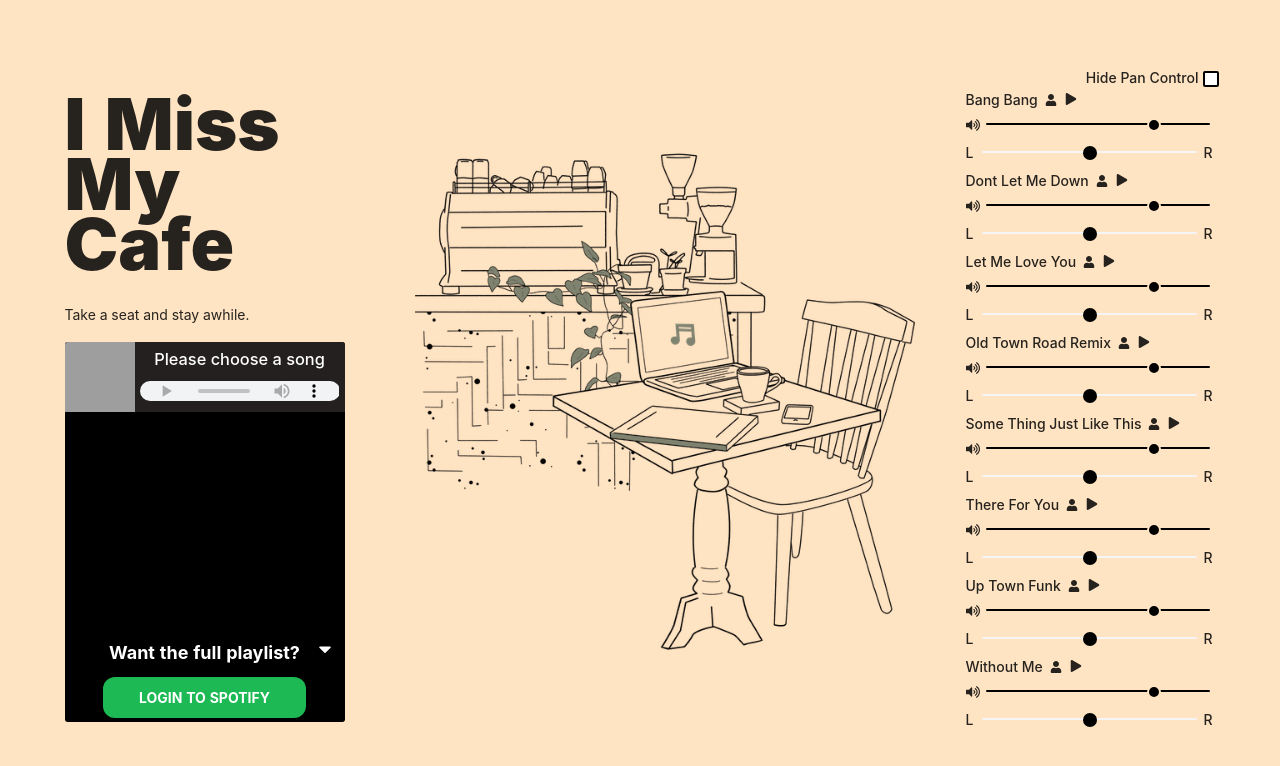
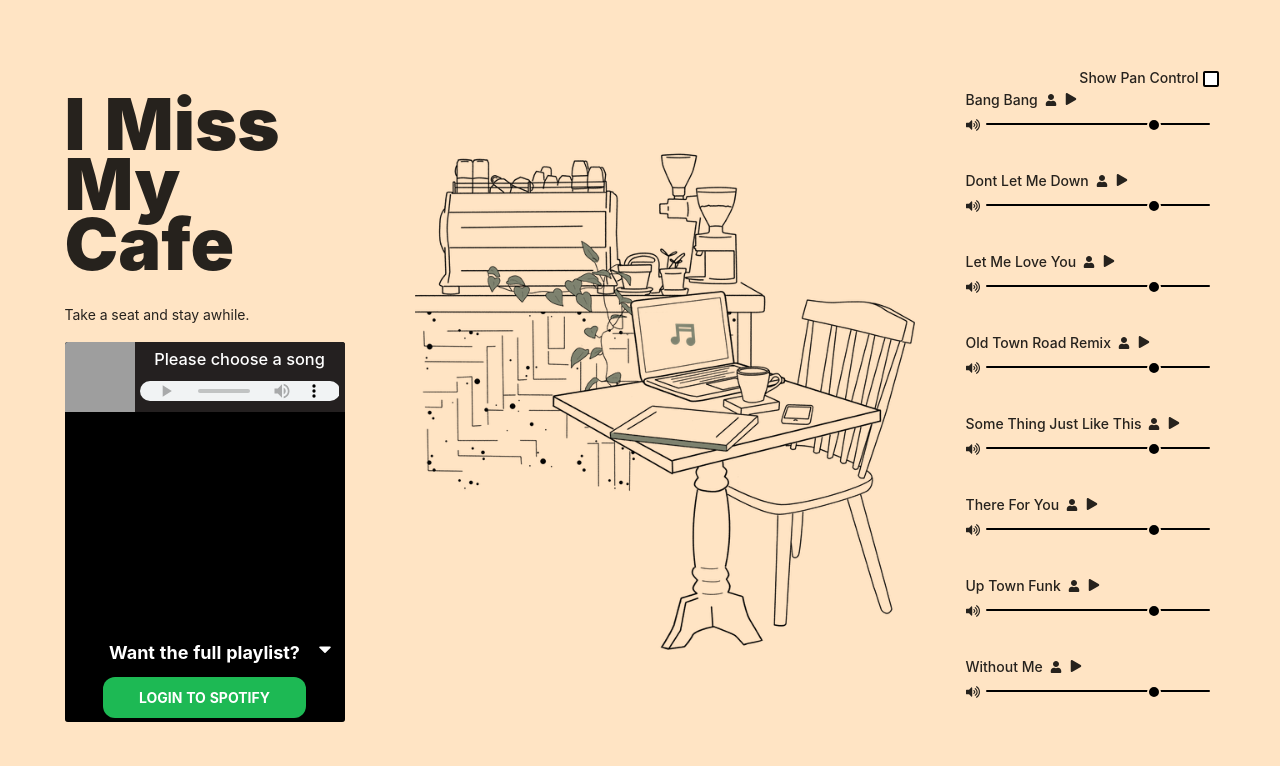
Before and after one commit to anhc0nbe12/React-redux-project, a React (Create React App) app in the folder music-app/: page / in a window 1280 px wide. Shown: the top 766 px of the page. Built offline with nearby package versions, Linux system fonts and the light colour scheme; grey boxes are pictures that could not be loaded.

Commit message:
fix disable pan controls

```diff
--- a/music-app/src/components/SongList.jsx
+++ b/music-app/src/components/SongList.jsx
@@ -45,11 +45,11 @@ function SongList() {
       url: song_8,
     },
   ]
-  const [hidePanner, setHidePanner] = useState(true)
+  const [hidePanner, setHidePanner] = useState(false)
   const [resume, setResume] = useState(false)
 
   const panner = (e) =>{
-    e.target.checked ? setHidePanner(false):setHidePanner(true)
+    e.target.checked ? setHidePanner(true):setHidePanner(false)
   }
   const resumeAll = (e) =>{
     e.target.checked ? setResume(true) : setResume(false)
@@ -69,7 +69,7 @@ function SongList() {
         </div>
       )}
         <div className="show-pan-control">
-          <label htmlFor="showpan">Hide Pan Control</label>
+          <label htmlFor="showpan">Show Pan Control</label>
           <input
             type="checkbox"
             name="showpan"
--- a/music-app/src/components/SongListItem.jsx
+++ b/music-app/src/components/SongListItem.jsx
@@ -9,7 +9,7 @@ function SongListItem({ song, hidePanner, resume ,index}) {
   const [audio,setAudio] = useState()
   const [createContext, setCreateContext] = useState(false)
   const [panner, setPanner] = useState()
-  const [disablePan, setDisablePan] = useState(true)
+  const [pannerVol,setPannerVol] = useState(0)
   const dispatch = useDispatch()
   const {mutipleSong} = useSelector((state) => state.playlist)
   const { name, url } = song
@@ -22,10 +22,8 @@ function SongListItem({ song, hidePanner, resume ,index}) {
       audio1.src = url
       setAudio(audio1)
     }
-    if(panner){
-      setDisablePan(false)
-    }
-  },[panner])
+    //eslint-disable-next-line
+  },[])
   // mỗi lần resume thì phải dừng các bài nhạc
   useEffect(()=>{
     if(resume){
@@ -37,6 +35,7 @@ function SongListItem({ song, hidePanner, resume ,index}) {
           }
        });
     }
+    //eslint-disable-next-line
    },[resume])
    // mỗi lần play/pause
    useEffect(() => {
@@ -50,8 +49,8 @@ function SongListItem({ song, hidePanner, resume ,index}) {
            dispatch(removeSong({index, resume}))
         }
       }
-      setDisablePan(!disablePan)
      }
+     //eslint-disable-next-line
    }, [play])
 
   const onChangeVolume = (e) => {
@@ -63,14 +62,19 @@ function SongListItem({ song, hidePanner, resume ,index}) {
       const AudioContext = window.AudioContext || window.webkitAudioContext;
       const audioContext = new AudioContext();
       const track = audioContext.createMediaElementSource(audio);
-      const stereoNode = new StereoPannerNode(audioContext, { pan: 0 });
+      const stereoNode = new StereoPannerNode(audioContext, { pan: pannerVol });
       track.connect(stereoNode).connect(audioContext.destination);
       setPanner(stereoNode)
       setCreateContext(true)
     }
   }
   const onChangeSpan = (e) => {
-    panner.pan.value = e[0]
+
+    if(panner){
+      panner.pan.value = e[0]
+    } else {
+      setPannerVol(e[0])
+    }
   }
 
   return (
@@ -112,7 +116,6 @@ function SongListItem({ song, hidePanner, resume ,index}) {
             min={-1}
             max={1}
             className="slider--custom"
-            disabled={disablePan}
           />
           <span>R</span>
         </div>
```
